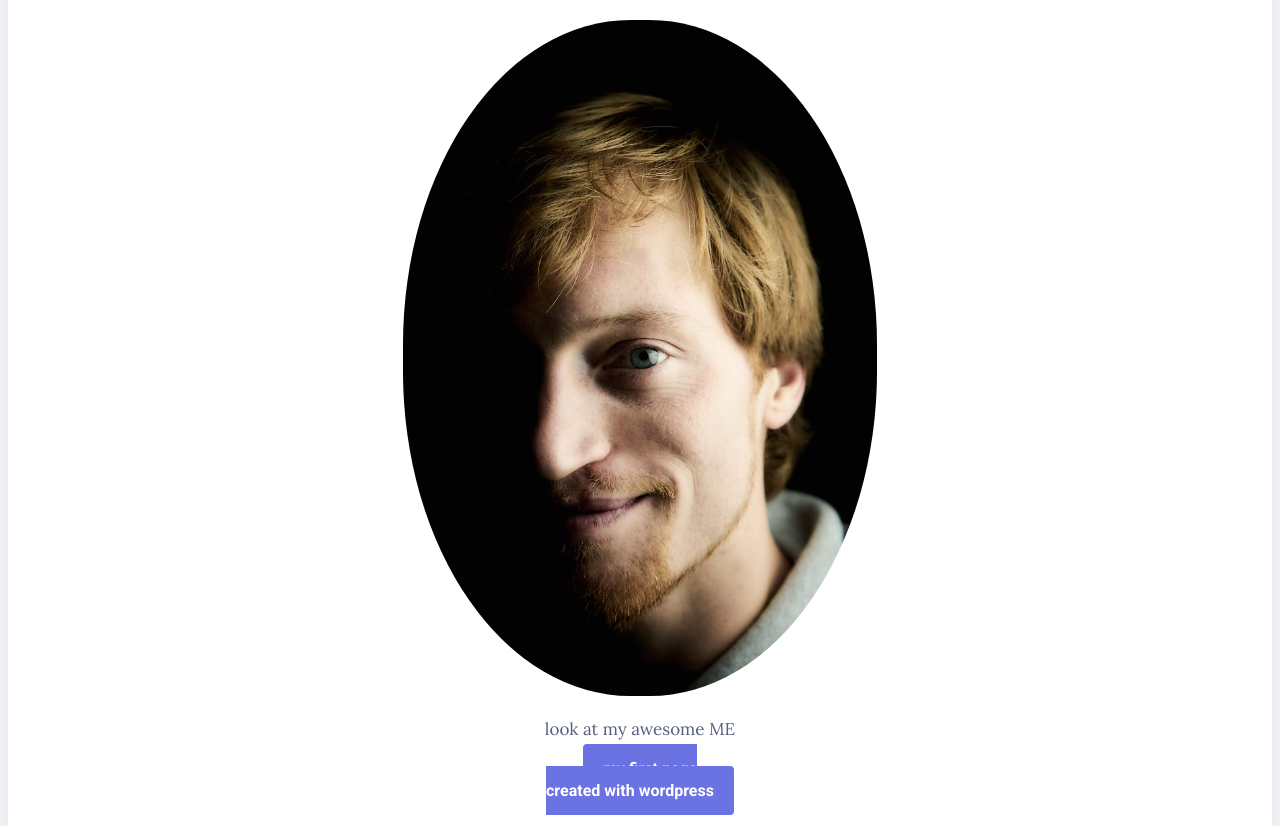
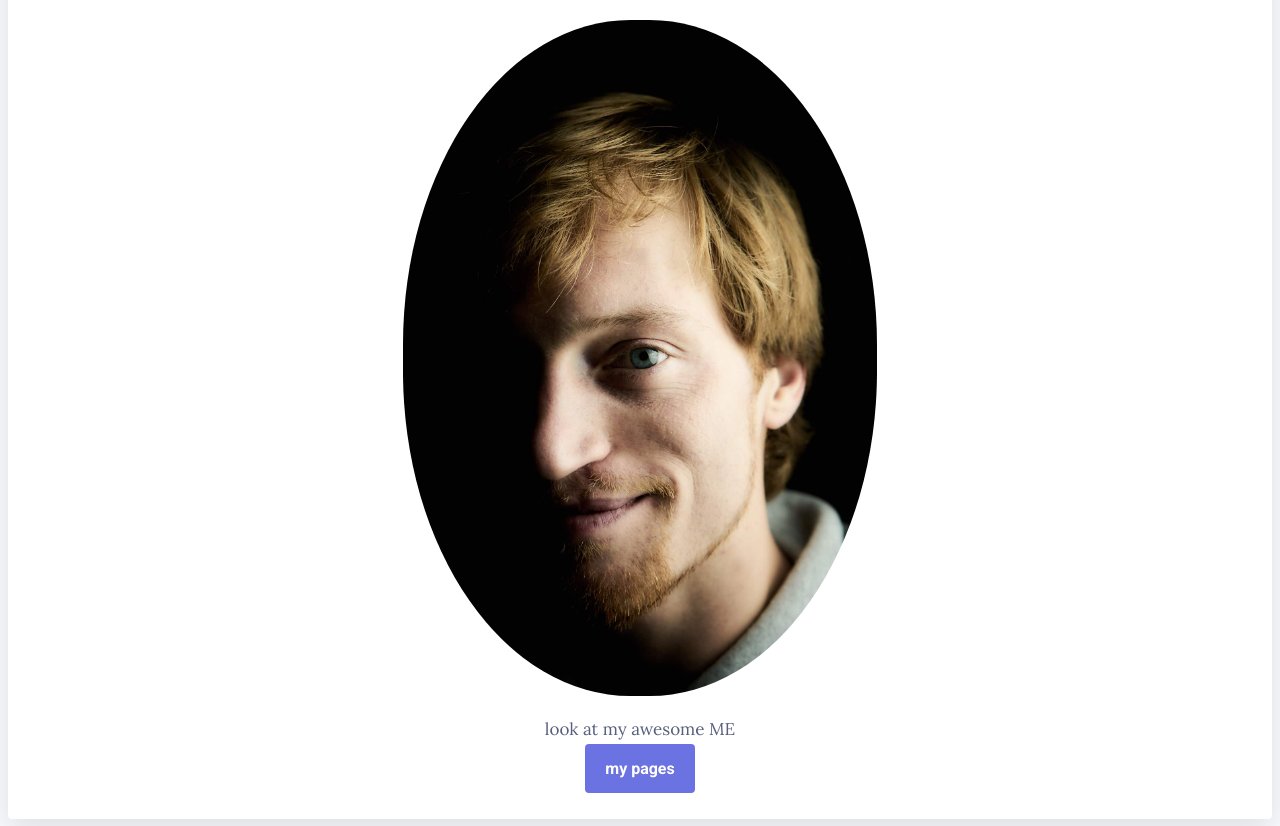
Before and after one commit to Tim0Cc/profile, a plain HTML site: page index.html in a window 1280 px wide. Shown: the part 126-952 px from the top of the page. Drawn offline with Linux system fonts and the light colour scheme.

Commit message:
button one line short

```diff
--- a/index.html
+++ b/index.html
@@ -13,7 +13,7 @@
         <h1>This is ME, Tim</h1>
           <img src="images/48059116_1943219079318310_9054476386424586240_o.jpg" alt="Tim Cec" id="img-din">
         <p>look at my awesome ME</p>
-          <a href="https://fensterreparaturmuenchen.de" target="_blank" class="btn-blue">my first page<br />created with wordpress</a>
+          <a href="https://fensterreparaturmuenchen.de" target="_blank" class="btn-blue">my pages</a>
       </div>
       <div class="card-white">
         <h2>Don't Follow Me</h2>
```
